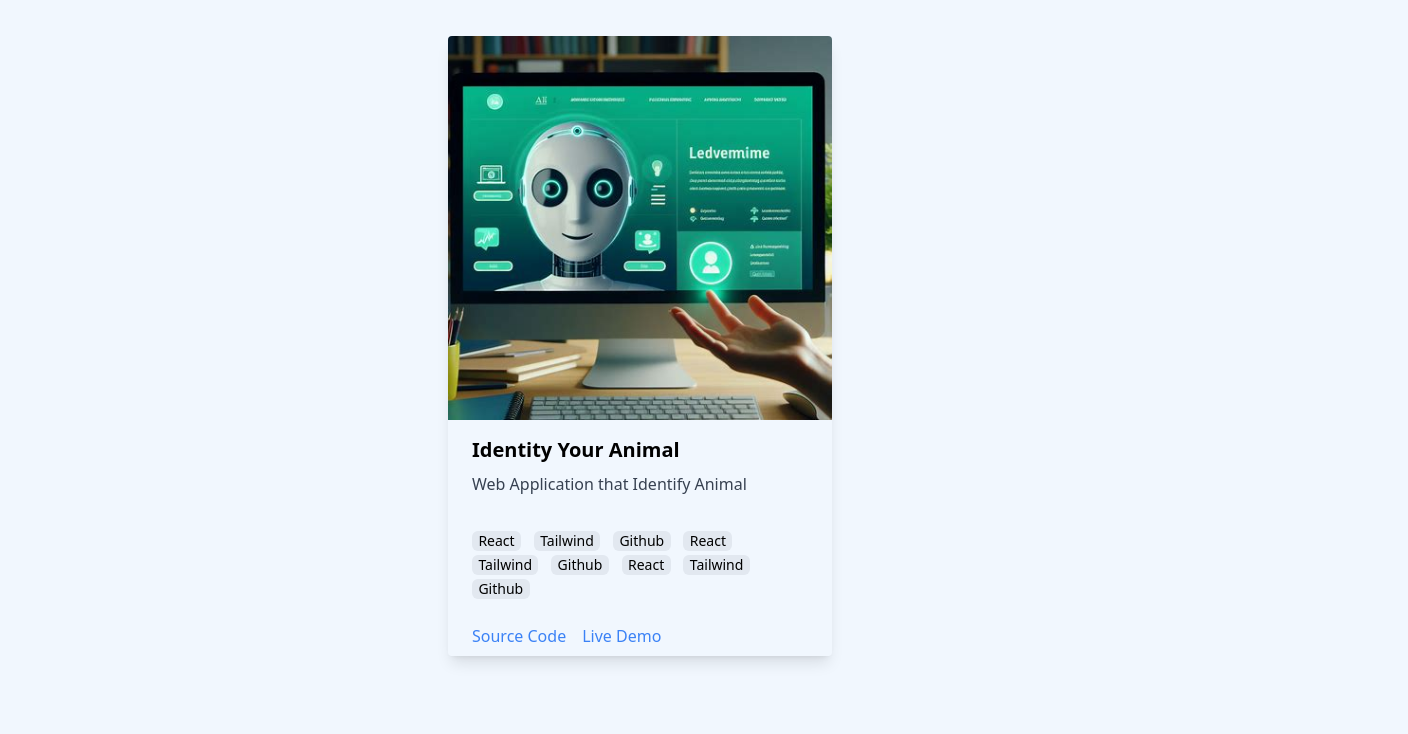
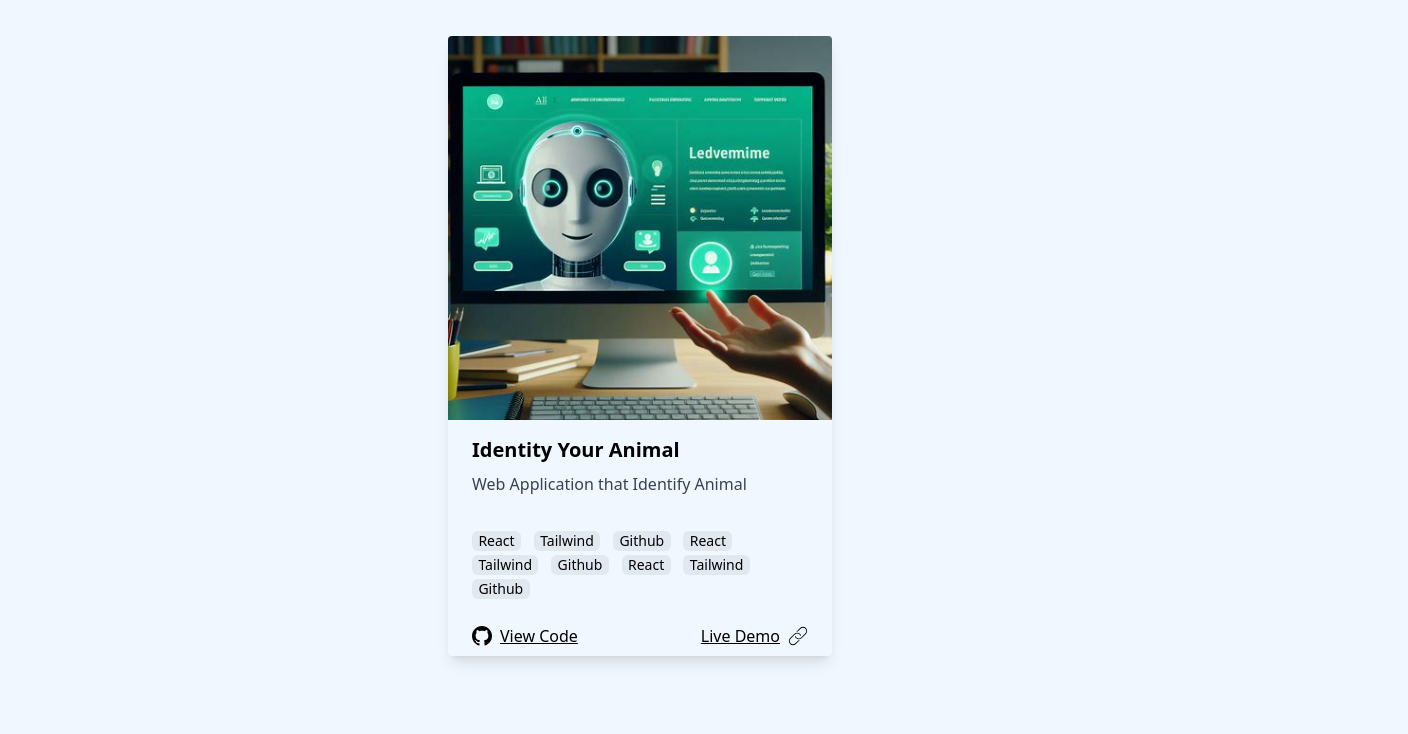
Before and after one commit to WinsonBaring/Personal-Porfolio, a React (Vite) app: page / in a window 1280 px wide. Shown: the part 2000-2734 px from the top of the page, 1408 px wide, since content can reach past the window. Built offline with nearby package versions, Linux system fonts and the light colour scheme.

Commit message:
[Winson] Bug Fix
removed overflow

```diff
--- a/src/components/Card.jsx
+++ b/src/components/Card.jsx
@@ -2,6 +2,8 @@
 import React, { Children } from 'react';
 import CommonButton from './CommonButton';
 import {project }from 'assets/imagesimport'
+import github from 'assets/github.svg'
+import link from 'assets/link.svg'
 // import CommonButton from 'components/CommonButton'; // Adjust the path if needed
 
 const Card = ({ image, title, description, tools_used, source_code, live_demo }) => {
@@ -19,24 +21,31 @@ const Card = ({ image, title, description, tools_used, source_code, live_demo })
             )
         })}
       </div>
-      <div className="px-6 pt-4 pb-2">
+      <section className="flex flex-row justify-between underline px-6 pt-4 pb-2">
+        <section className='flex flex-row items-center justify-center'>
+            <img src={github} alt=""  className='w-5 mr-2'/>
             <a
             href={source_code}
-          className="text-blue-500 hover:text-blue-700"
+            className="text-black-500 hover:green-blue-500"
             target="_blank"
             rel="noopener noreferrer"
             >
-          Source Code
+            View Code
             </a>
+        </section>
+        <section className='flex flex-row items-center justify-center'>
+
             <a
             href={live_demo}
-          className="ml-4 text-blue-500 hover:text-blue-700"
+            className="ml-4 text-black-500 hover:green-blue-500"
             target="_blank"
             rel="noopener noreferrer"
             >
             Live Demo
             </a>
-      </div>
+            <img src={link} alt="" className='ml-2 w-5 '/>
+        </section>
+      </section>
     </section>
   );
 };
--- a/src/sections/Contact.jsx
+++ b/src/sections/Contact.jsx
@@ -40,20 +40,31 @@ const Contact = () => {
                 <div className="grid grid-cols-1  gap-6">
                     <input
                     type="email"
-                    placeholder="Your Email"
+                    // disabled={true}
+                    value="winsonbaring10@gmail.com"
+                    className="w-full px-4 py-2 border border-slate-300 rounded-md"
+                    />
+                </div>
+                <div className="grid grid-cols-1  gap-6">
+                    <input
+                    type="text"
+                    // disabled={true}
+                    value="09760392357 "
                     className="w-full px-4 py-2 border border-slate-300 rounded-md"
                     />
                 </div>
                 <textarea
-                    placeholder="Your Message"
+                    disabled={true}
+                    placeholder="Hello, please reach me out with my email or phone number"
                     className="w-full px-4 py-2 border border-slate-300 rounded-md h-40"
                 ></textarea>
-                <button
+                {/* <button
                     type="submit"
+                    disabled={true}
                     className="bg-green-500 hover:bg-green-700 text-white font-bold py-2 px-4 rounded-md"
                 >
                     Send Message
-                </button>
+                </button> */}
                 </form>
             </div>
         </Element>
--- a/src/sections/Footer.jsx
+++ b/src/sections/Footer.jsx
@@ -13,7 +13,7 @@ const Footer = () => {
         facebook: <FacebookOriginal color="red" size="30"  />,
       }
   return (
-    <footer className="flex justify-between mt-[10rem] bg-slate-300 text-black py-10 px-20">
+    <footer className="m-0 flex justify-between mt-[10rem] bg-slate-300 text-black py-10 px-20">
       <h1 className='text-[3rem] font-mono'>
                 <span className='font-bold text-green-500'>{`<W`}</span>
                 {`${header_name.name}`}
--- a/src/sections/Header.jsx
+++ b/src/sections/Header.jsx
@@ -6,7 +6,7 @@ import CommonButton from '../components/CommonButton'
 
 const Header = () => {
     return (
-        <header className='flex justify-between space-x-8 items-center border border-black-600  bg-transparent  rounded-lg p-4'>
+        <header className=' flex justify-between space-x-8 items-center border border-black-600  bg-transparent  rounded-lg p-4'>
             <h1 className='text-[3rem] font-mono'>
                 <span className='font-bold text-green-500'>{`<W`}</span>
                 {`${header_name.name}`}
--- a/src/sections/Intro.jsx
+++ b/src/sections/Intro.jsx
@@ -5,21 +5,17 @@ import cover from 'assets/bg-cover.png'
 const Intro = () => {
 
   return (
-        <section className="py-[15rem] w-full  h-screen flex"   >
-          <section>
-
-            <h1 className="text-6xl font-bold text-black-600 ">{`${intro.intro} `}</h1>
-            <h1 className="text-8xl font-bold text-black-600 mb-8">{` ${intro.name}`}</h1>
-            <p className="text-xl text-gray-700">{intro.about}</p>
-          </section>
-          <section>
-            {/* <BlurredEdgeImage src={cover}/> */}
-          <img className='w-[45rem] relative z-10 bottom-[13rem] left-[15rem]'  src={cover} alt="" />
-          </section>
-
-
-            {/* {intro.highlight && <p className="text-lg font-semibold text-gray-900 mt-4">{intro.highlight}</p>} */}
-        </section>
+    <section className="w-full h-screen flex flex-col md:flex-row items-center justify-between">
+      <section className="">
+        <h1 className="text-6xl font-bold text-black mb-4">{intro.intro}</h1>
+        <h1 className="text-8xl font-bold text-black mb-8">{intro.name}</h1>
+        <p className="text-xl text-gray-700">{intro.about}</p>
+        {intro.highlight && <p className="text-lg font-semibold text-gray-900 mt-4">{intro.highlight}</p>}
+      </section>
+      <section className="">
+        <img className="relative bottom-[3.4rem] left-[7rem] right-10 max-w-full h-[45rem]" src={cover} alt="" />
+      </section>
+    </section>
   )
 }
 
```
Also changed, not shown: src/assets/github.svg (added), src/assets/link.svg (added). Lines whose indentation alone changed are shown as unchanged.
